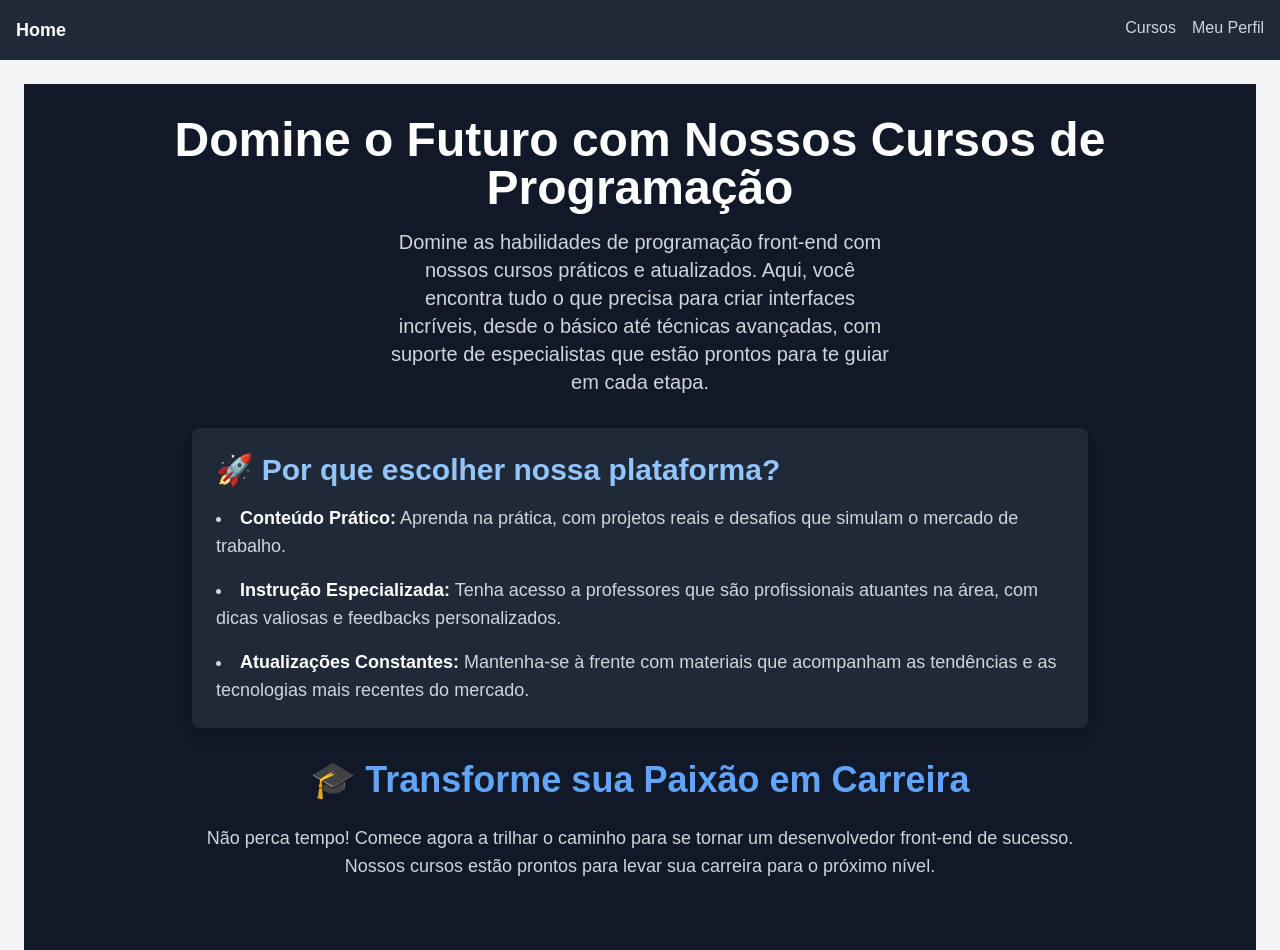
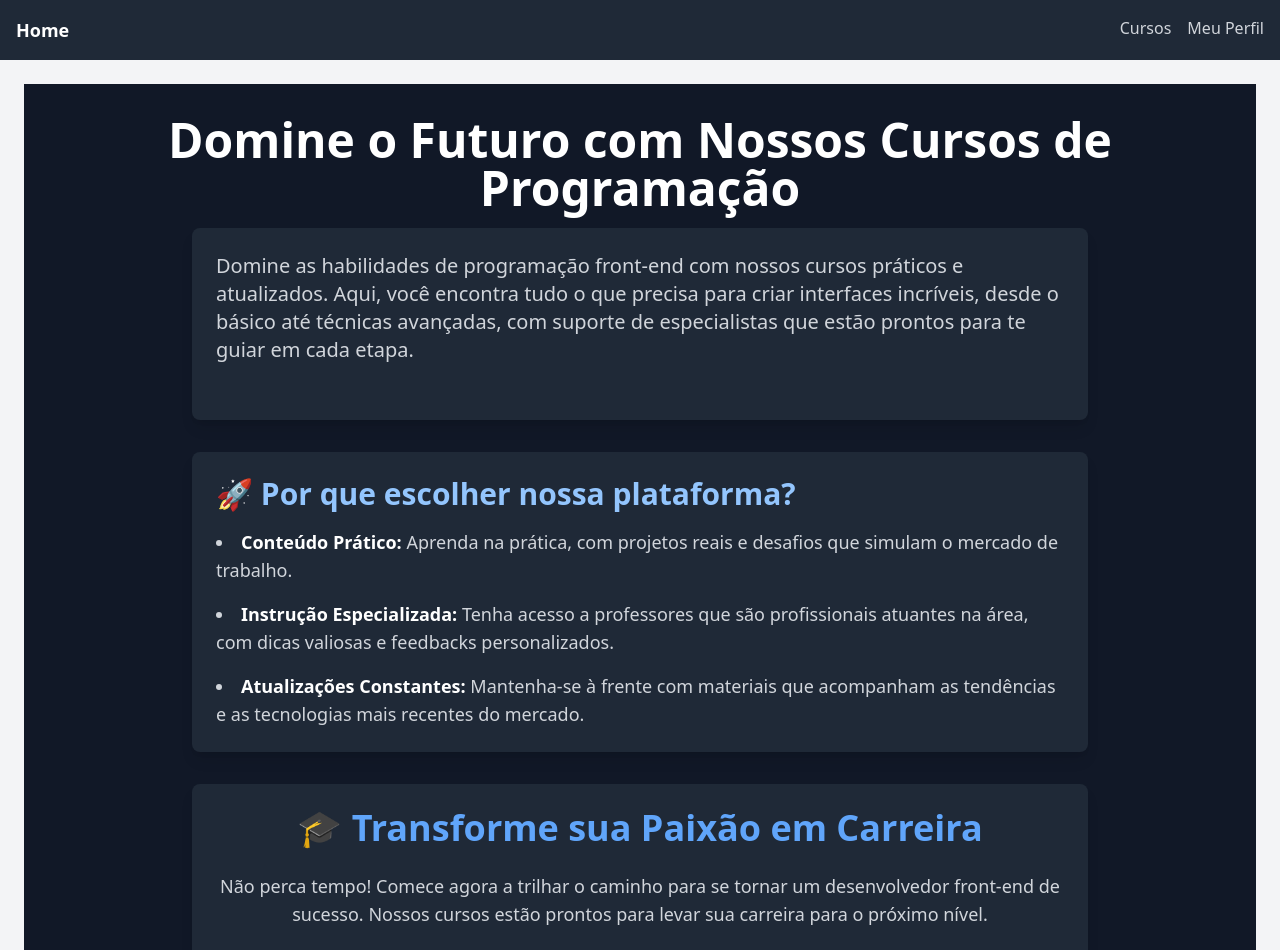
Before and after one commit to agostinhomarcia/course-platform, a Next.js app: page / in a window 1280 px wide. Shown: the top 950 px of the page. Built offline with nearby package versions, Linux system fonts and the light colour scheme.

Commit message:
fix: add text Home

```diff
--- a/package.json
+++ b/package.json
@@ -9,6 +9,7 @@
     "lint": "next lint"
   },
   "dependencies": {
+    "framer-motion": "^11.3.31",
     "next": "14.2.7",
     "next-auth": "^4.24.7",
     "react": "^18",
--- a/src/app/courses/[id]/page.tsx
+++ b/src/app/courses/[id]/page.tsx
@@ -197,7 +197,7 @@ const CourseDetail: React.FC<CourseDetailProps> = ({ params }) => {
   }
 
   return (
-    <div>
+    <div className="bg-slate-300">
       <h1 className="text-4xl font-bold mb-4">{course.title}</h1>
       <div className="w-full h-64 flex justify-center items-center mb-4">
         {course.icon}
--- a/src/app/page.tsx
+++ b/src/app/page.tsx
@@ -3,27 +3,34 @@ import { FaArrowRight } from "react-icons/fa";
 
 export default function HomePage() {
   return (
-    <div className="flex flex-col items-center justify-center min-h-screen bg-gray-900 text-white p-8">
+    <div className="flex flex-col items-center justify-center min-h-screen w-full bg-gray-900 text-white p-8">
       {/* Seção de Boas-vindas */}
       <h1 className="text-5xl font-extrabold mb-4 text-center">
         Domine o Futuro com Nossos Cursos de Programação
       </h1>
 
-      <p className="text-xl mb-8 text-center max-w-lg text-gray-300">
+      {/* Conteúdo Principal */}
+      <div className="flex flex-col gap-8 w-full max-w-4xl">
+        {/* Seção de Introdução */}
+        <div className="flex-1 bg-gray-800 p-6 rounded-lg shadow-lg">
+          <p className="text-xl text-left mb-8 text-gray-300">
             Domine as habilidades de programação front-end com nossos cursos
             práticos e atualizados. Aqui, você encontra tudo o que precisa para
-        criar interfaces incríveis, desde o básico até técnicas avançadas, com
-        suporte de especialistas que estão prontos para te guiar em cada etapa.
+            criar interfaces incríveis, desde o básico até técnicas avançadas,
+            com suporte de especialistas que estão prontos para te guiar em cada
+            etapa.
           </p>
+        </div>
+
         {/* Seção de Por que escolher nossa plataforma */}
-      <div className="text-left max-w-4xl bg-gray-800 p-6 rounded-lg shadow-lg mb-8">
+        <div className="flex-1 bg-gray-800 p-6 rounded-lg shadow-lg">
           <h3 className="text-3xl font-semibold mb-4 text-blue-300">
             🚀 Por que escolher nossa plataforma?
           </h3>
           <ul className="list-disc list-inside text-lg text-gray-300 space-y-4">
             <li>
-            <strong className="text-white">Conteúdo Prático:</strong> Aprenda na
-            prática, com projetos reais e desafios que simulam o mercado de
+              <strong className="text-white">Conteúdo Prático:</strong> Aprenda
+              na prática, com projetos reais e desafios que simulam o mercado de
               trabalho.
             </li>
             <li>
@@ -33,27 +40,32 @@ export default function HomePage() {
             </li>
             <li>
               <strong className="text-white">Atualizações Constantes:</strong>{" "}
-            Mantenha-se à frente com materiais que acompanham as tendências e as
-            tecnologias mais recentes do mercado.
+              Mantenha-se à frente com materiais que acompanham as tendências e
+              as tecnologias mais recentes do mercado.
             </li>
           </ul>
         </div>
+
         {/* Seção Transforme sua Paixão em Carreira */}
-      <div className="text-center max-w-4xl">
+        <div className="flex-1 bg-gray-800 p-6 rounded-lg shadow-lg">
+          <div className="text-center">
             <h2 className="text-4xl font-bold mb-6 text-blue-400">
               🎓 Transforme sua Paixão em Carreira
             </h2>
             <p className="text-lg text-gray-300 mb-6">
-          Não perca tempo! Comece agora a trilhar o caminho para se tornar um
-          desenvolvedor front-end de sucesso. Nossos cursos estão prontos para
-          levar sua carreira para o próximo nível.
+              Não perca tempo! Comece agora a trilhar o caminho para se tornar
+              um desenvolvedor front-end de sucesso. Nossos cursos estão prontos
+              para levar sua carreira para o próximo nível.
             </p>
           </div>
-      {/* Botão para ver todos os cursos no final da página */}
+        </div>
+      </div>
+
+      {/* Botão de Call to Action */}
       <div className="mt-12 text-center">
         <Link
           href="/courses"
-          className="flex items-center justify-center bg-blue-600 text-white px-8 py-4 rounded-full text-lg font-semibold hover:bg-blue-700 transition-colors shadow-lg transform hover:scale-105 duration-300"
+          className="flex items-center justify-center bg-blue-500 text-white px-8 py-4 rounded-full text-lg font-semibold hover:bg-blue-600 transition-transform transform hover:scale-110 shadow-lg"
         >
           Veja todos os cursos disponíveis
           <FaArrowRight className="ml-3" />
--- a/src/app/profile/page.tsx
+++ b/src/app/profile/page.tsx
@@ -40,7 +40,7 @@ const ProfilePage = () => {
   };
 
   return (
-    <div className="p-8">
+    <div className="flex flex-col items-center justify-center min-h-screen w-full bg-gray-900 text-white p-8">
       <h1 className="text-4xl font-bold mb-6">Olá, DevMarcia</h1>
       <h2 className="text-2xl font-semibold mb-6 mt-4">Cursos Inscritos</h2>
       <div className="grid grid-cols-1 sm:grid-cols-2 lg:grid-cols-3 gap-6">
--- a/src/app/styles/globals.css
+++ b/src/app/styles/globals.css
@@ -5,6 +5,16 @@
 body {
   margin: 0;
   padding: 0;
-  background-color: #1a202c;
-  font-family: sans-serif;
+  height: 100%;
+  width: 100%;
 }
+html,
+body {
+  background-color: #1a202c; /* bg-gray-900 */
+  box-sizing: border-box;
+}
+
+#root,
+#__next {
+  height: 100%;
+}
```
Also changed, not shown: 1 other file (tests, documents, lock files or other folders). Lines whose indentation alone changed are shown as unchanged.
